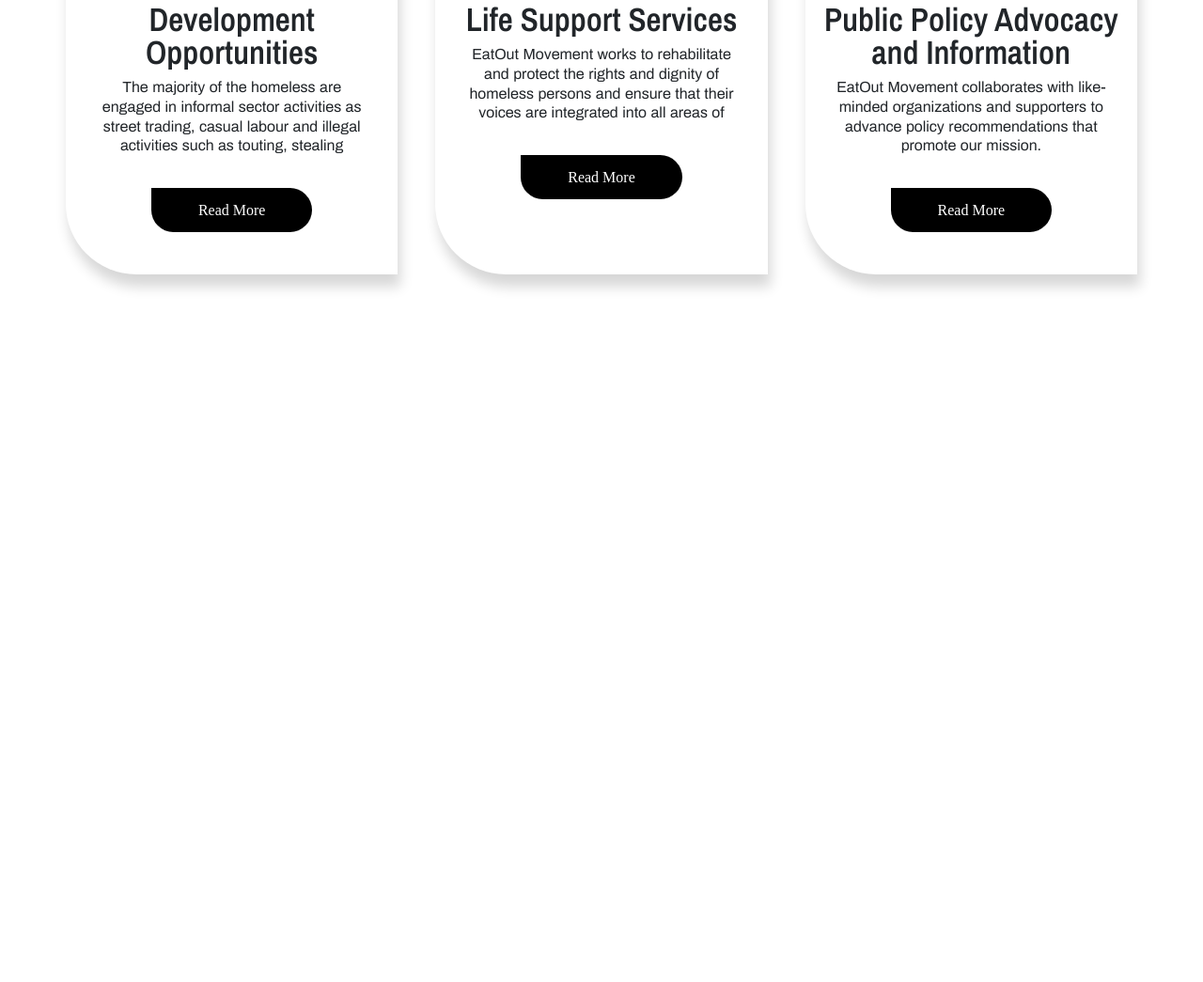
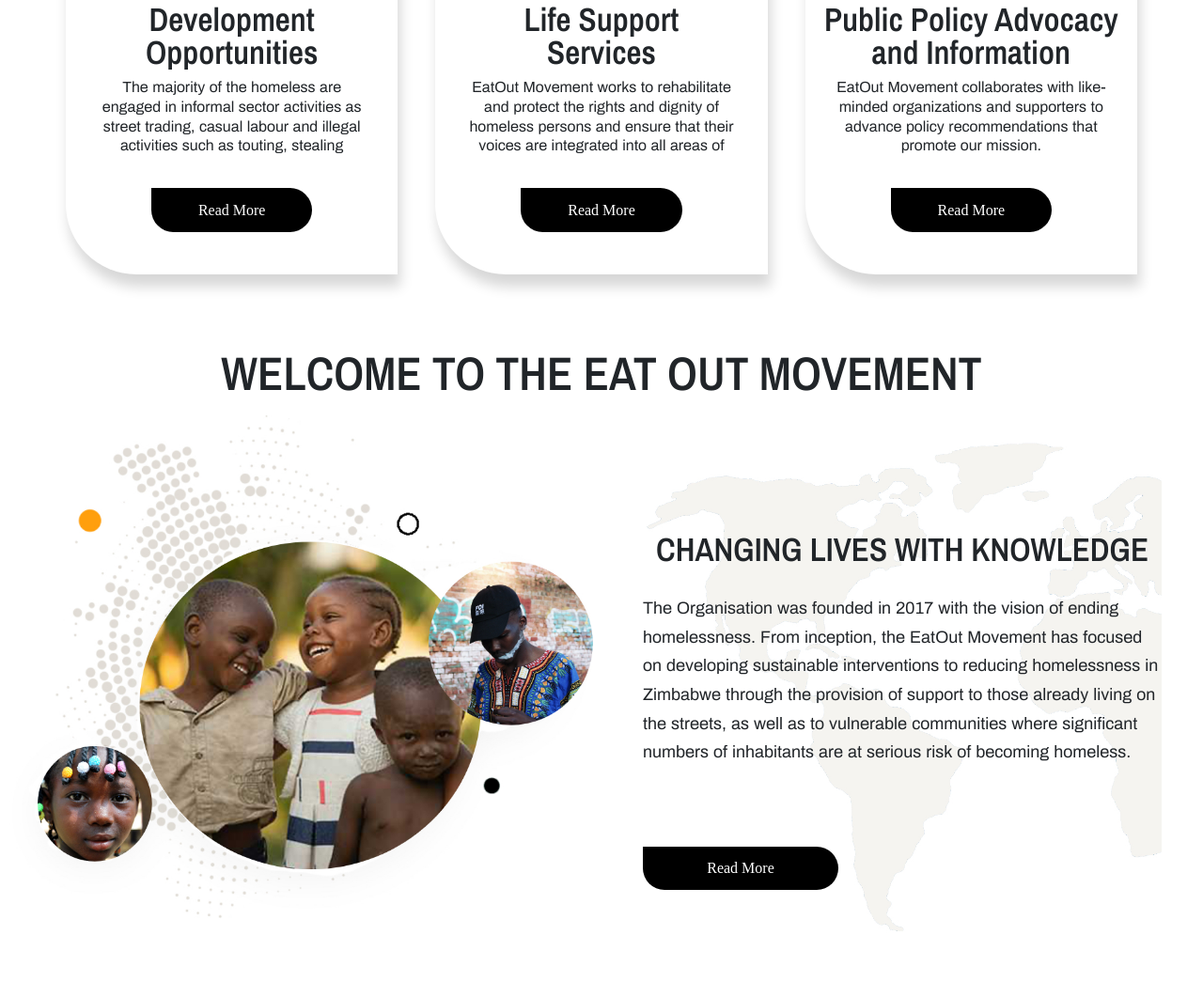
Before and after one commit to tawazsoft/Eatout-, a plain HTML site: page index.html in a window 1280 px wide. Shown: the part 1193-2238 px from the top of the page at 94% size. Before the commit the page ends 1535 px from the top, so only its background shows below. Drawn offline with Linux system fonts and the light colour scheme.

Commit message:
commit two

```diff
--- a/css/style.scss
+++ b/css/style.scss
@@ -226,6 +226,69 @@
     }
 }
 
+
+// move
+
+.movement{
+
+    margin: 30px auto;
+
+    h2{
+        text-align: center;
+        font-size: 50px;
+        font-family: 'achivo-semi-bold';
+        margin: 20px auto;
+
+    }
+
+    .move-inner{
+        display: flex;
+        flex-wrap: wrap;
+
+        .move-text{
+            background-image: url(../img/map.jpg);
+            background-size: cover;
+            background-repeat: no-repeat;
+            height: 70vh;
+            display: flex;
+            flex-direction: column;
+            justify-content: center;
+            margin: 20px 44px;
+
+            h3{
+                font-size: 35px;
+                font-family: 'achivo-semi-bold';
+                margin: 30px auto;
+            }
+
+            p{
+                font-size: 18px;
+                line-height: 1.7;
+                font-family: 'achivo-regular';
+                margin-bottom: 85px;
+            }
+            a{
+                width: 208px;
+                padding: 15px 50px;
+                text-align: center;
+                color: white;
+                background: black;
+                border-radius: 0 60px 60px 60px ;
+                text-decoration: none;
+
+
+            }
+
+        }
+    }
+}
+
+
+
+
+
+
+
 @media (max-width: 575.98px) {
 
 
@@ -246,7 +309,7 @@
     .banner{
 
         flex-wrap: wrap;
-        height: 120vh;
+        height: 120vh !important;
 
         .banner-img{
             height: 40vh;
@@ -294,6 +357,27 @@
         }
     }
 
+    .movement{
+
+        h2{
+            font-size: 29px;
+        }
+
+        .move-inner{
+            .move-text{
+                margin: 20px 10px;
+
+                p{
+                    margin-bottom: 30px;
+                }
+
+                a{
+                    margin: 0 auto;
+                }
+            }
+        }
+    }
+
 
 
 
@@ -316,8 +400,8 @@
 
     .banner{
 
+            height: 45vh;
 
-        height: 44vh;
 
         .banner-img{
             height: 40vh;
@@ -376,32 +460,32 @@
  }
 
 // Large devices (desktops, less than 1200px)
-@media (max-width: 1199.98px) {
+// @media (max-width: 1199.98px) {
 
-    .banner{
-        height: 45vh;
-        .banner-text{
-            h1{
-                font-size: 30px;
-                padding-top: 87px;
-            }
-        }
+//     .banner{
+//         height: 45vh;
+//         .banner-text{
+//             h1{
+//                 font-size: 30px;
+//                 padding-top: 87px;
+//             }
+//         }
 
-        .banner-img{
-            height: 45vh;
-        }
-    }
+//         .banner-img{
+//             height: 45vh;
+//         }
+//     }
 
-    .areas{
-        padding: 18px;
+//     .areas{
+//         padding: 18px;
 
-        .areas-inner{
-            .area-card{
-                margin: 0 8px;
-            }
-        }
-    }
-}
+//         .areas-inner{
+//             .area-card{
+//                 margin: 0 8px;
+//             }
+//         }
+//     }
+// }
 
 // X-Large devices (large desktops, less than 1400px)
 @media (max-width: 1399.98px) {  }
--- a/index.html
+++ b/index.html
@@ -88,7 +88,7 @@
             <img src="./img/pexels-rodnae-productions-8523491.jpg" class="img-fluid" alt="">
             <div class="area-body">
 
-                <h3>Life Support
+                <h3>Life Support <br>
                     Services  </h3>
                     <p>EatOut Movement works to rehabilitate and
                         protect the rights and dignity of homeless
@@ -128,6 +128,33 @@
 
 <!-- the movement -->
 
+<section class="movement">
+    <h2>WELCOME TO THE EAT OUT MOVEMENT</h2>
+    <div class="move-inner">
+
+        <div class="col-md-6">
+            <div class="move-img">
+                <img src="./img/music.jpg" class="img-fluid" alt="" srcset="">
+            </div>
+
+        </div>
+        <div class="col-md-6">
+            <div class="move-text">
+            <h3>CHANGING LIVES WITH KNOWLEDGE</h3>
+            <p>The Organisation was founded in 2017 with the vision of ending
+                homelessness. From inception, the EatOut Movement has focused
+                on developing sustainable interventions to reducing homelessness
+                in Zimbabwe through the provision of support to those already living
+                on the streets, as well as to vulnerable communities where significant
+                numbers of inhabitants are at serious risk of becoming homeless.  </p>
+                <a href="">Read More</a>
+        </div>
+        </div>
+
+
+    </div>
+
+</section>
 
 
 
```
Also changed, not shown: css/style.css, img/map.jpg (added), 2 other files.
